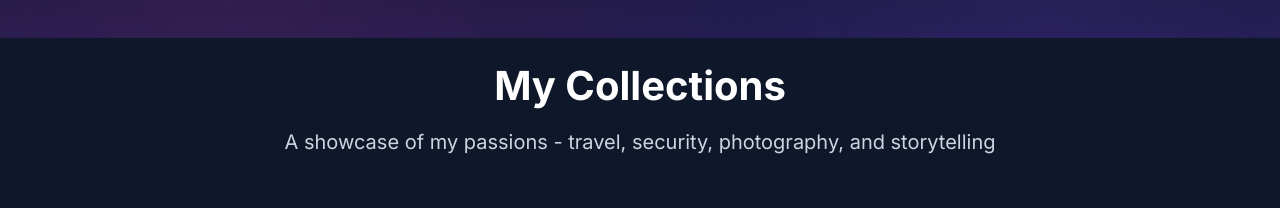
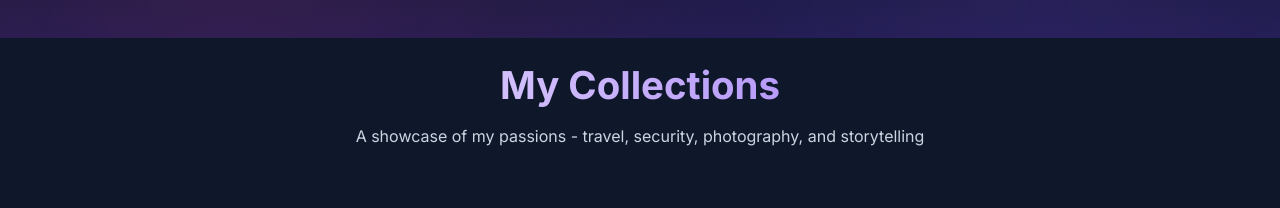
Before and after one commit to nepalboy/myworld, a React (Vite) app: page / in a window 1280 px wide. Shown: the part 172-380 px from the top of the page. Built offline with nearby package versions, Linux system fonts and the light colour scheme; grey boxes are pictures that could not be loaded.

Commit message:
Complete size reductions: section titles and spacing

```diff
--- a/src/App.css
+++ b/src/App.css
@@ -222,12 +222,18 @@
 }
 
 .section-title {
+  font-size: 2.4rem;
   margin-bottom: var(--spacing-sm);
+  background: linear-gradient(to right, var(--white), var(--primary));
+  -webkit-background-clip: text;
+  -webkit-text-fill-color: transparent;
+  background-clip: text;
 }
 
 .section-subtitle {
-  font-size: 1.25rem;
+  font-size: 1rem;
   color: var(--text-secondary);
+  margin-bottom: var(--spacing-lg);
 }
 
 .projects-grid {
```
